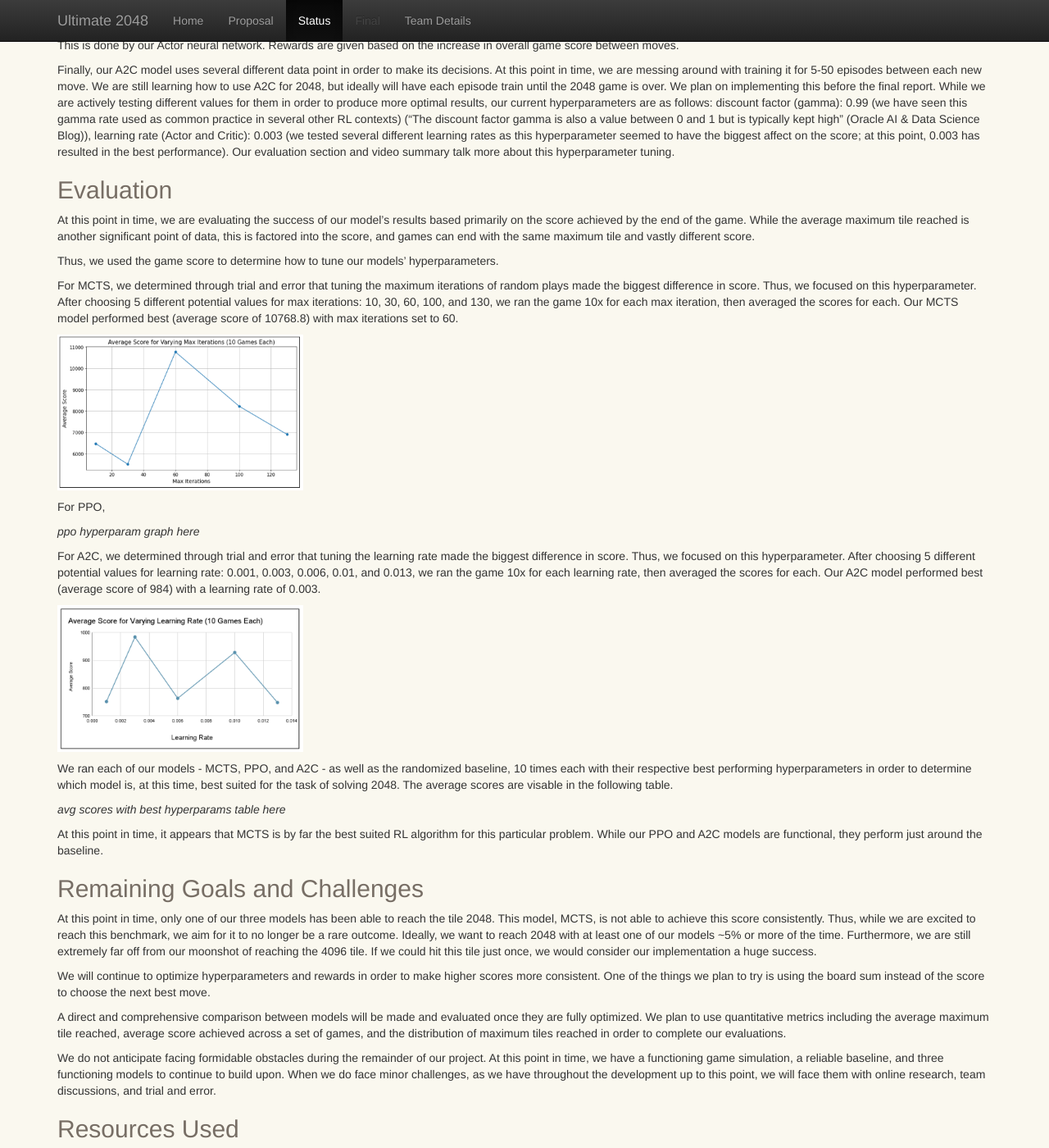
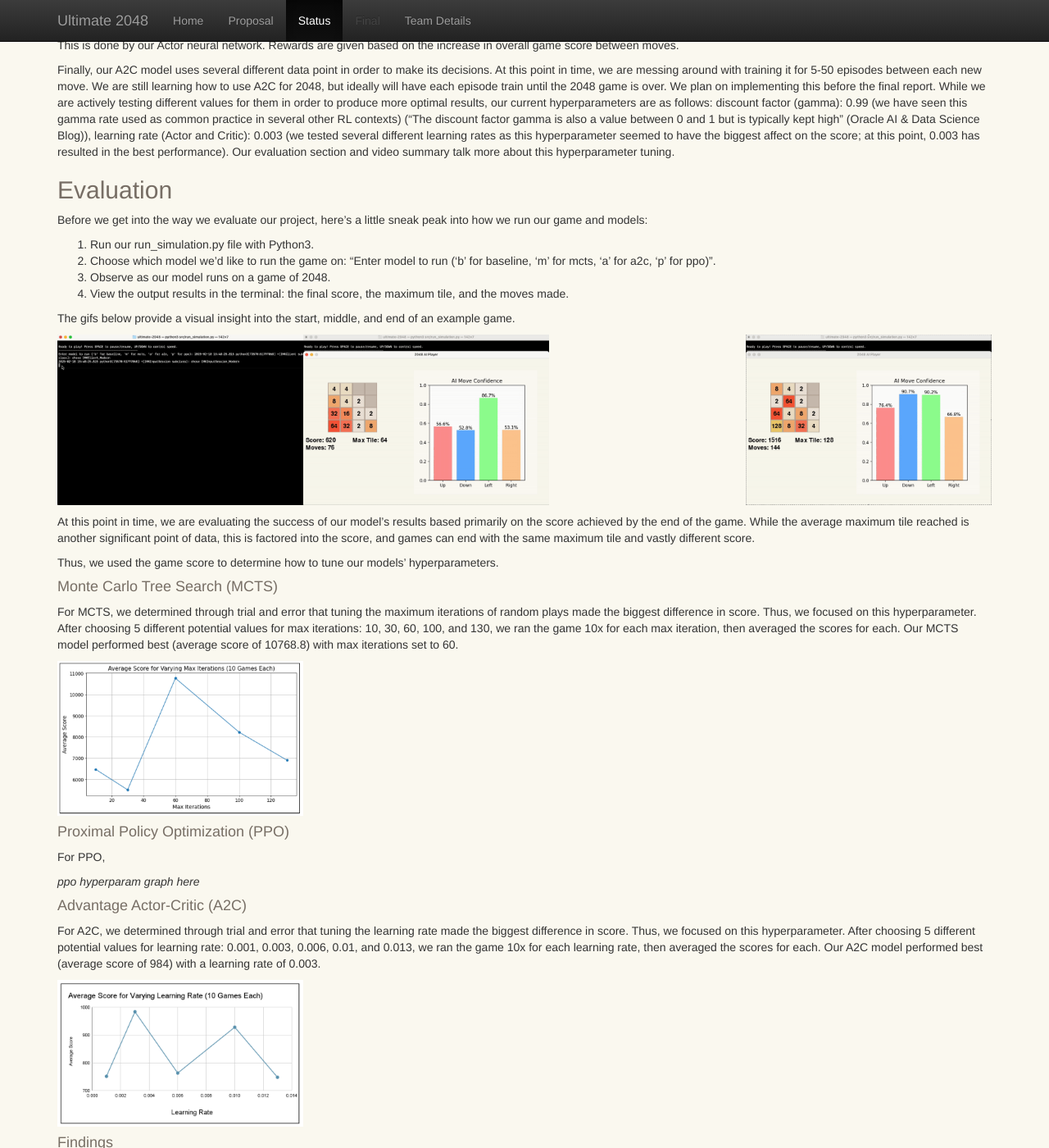
Before and after one commit to AnthonyCusi/ultimate-2048, a Jekyll site: the page built from docs/status.md, in a window 1280 px wide and 1400 px high, scrolled down 1056 px. Shown: the whole window at 82% size. Built offline with Jekyll 4.4.1, drawn with Linux system fonts in a browser that asks for light colours.

Commit message:
more evaluation + gifs

```diff
--- a/docs/status.md
+++ b/docs/status.md
@@ -38,22 +38,39 @@ Our A2C model is very similar to our other two models in the way that it applies
 Finally, our A2C model uses several different data point in order to make its decisions.  At this point in time, we are messing around with training it for 5-50 episodes between each new move.  We are still learning how to use A2C for 2048, but ideally will have each episode train until the 2048 game is over.  We plan on implementing this before the final report.  While we are actively testing different values for them in order to produce more optimal results, our current hyperparameters are as follows: discount factor (gamma): 0.99 (we have seen this gamma rate used as common practice in several other RL contexts) ("The discount factor gamma is also a value between 0 and 1 but is typically kept high" (Oracle AI & Data Science Blog)), learning rate (Actor and Critic): 0.003 (we tested several different learning rates as this hyperparameter seemed to have the biggest affect on the score; at this point, 0.003 has resulted in the best performance).  Our evaluation section and video summary talk more about this hyperparameter tuning.
 
 ## Evaluation
+Before we get into the way we evaluate our project, here's a little sneak peak into how we run our game and models:
+
+1. Run our run_simulation.py file with Python3.
+2. Choose which model we'd like to run the game on: "Enter model to run ('b' for baseline, 'm' for mcts, 'a' for a2c, 'p' for ppo)".
+3. Observe as our model runs on a game of 2048.
+4. View the output results in the terminal: the final score, the maximum tile, and the moves made.
+
+The gifs below provide a visual insight into the start, middle, and end of an example game.
+
+<img align="left" src="images/2048GameplayStart.gif" alt="2048 gameplay start gif" width="300"/>
+<img align="center" src="images/2048GameplayMiddle.gif" alt="2048 gameplay middle gif" width="300"/>
+<img align="right" src="images/2048GameplayEnd.gif" alt="2048 gameplay end gif" width="300"/>
+
 At this point in time, we are evaluating the success of our model's results based primarily on the score achieved by the end of the game.  While the average maximum tile reached is another significant point of data, this is factored into the score, and games can end with the same maximum tile and vastly different score.
 
 Thus, we used the game score to determine how to tune our models' hyperparameters.
 
+#### Monte Carlo Tree Search (MCTS)
 For MCTS, we determined through trial and error that tuning the maximum iterations of random plays made the biggest difference in score.  Thus, we focused on this hyperparameter.  After choosing 5 different potential values for max iterations: 10, 30, 60, 100, and 130, we ran the game 10x for each max iteration, then averaged the scores for each.  Our MCTS model performed best (average score of 10768.8) with max iterations set to 60.
 
 <img align="center" src="images/MCTSAvgScoreVaryingMaxIterations.png" alt="A2C Avg Score Varying Max Iterations" width="300"/>
 
+#### Proximal Policy Optimization (PPO)
 For PPO,
 
 *ppo hyperparam graph here*
 
+#### Advantage Actor-Critic (A2C)
 For A2C, we determined through trial and error that tuning the learning rate made the biggest difference in score.  Thus, we focused on this hyperparameter.  After choosing 5 different potential values for learning rate: 0.001, 0.003, 0.006, 0.01, and 0.013, we ran the game 10x for each learning rate, then averaged the scores for each.  Our A2C model performed best (average score of 984) with a learning rate of 0.003.
 
 <img align="center" src="images/A2CAvgScoreVaryingLearningRate.png" alt="A2C Avg Score Varying Learning Rate" width="300"/>
 
+#### Findings
 We ran each of our models - MCTS, PPO, and A2C - as well as the randomized baseline, 10 times each with their respective best performing hyperparameters in order to determine which model is, at this time, best suited for the task of solving 2048.  The average scores are visable in the following table.
 
 *avg scores with best hyperparams table here*
```
Also changed, not shown: docs/images/2048GameplayEnd.gif (added), docs/images/2048GameplayMiddle.gif (added), docs/images/2048GameplayStart.gif (added), 2 other files.
